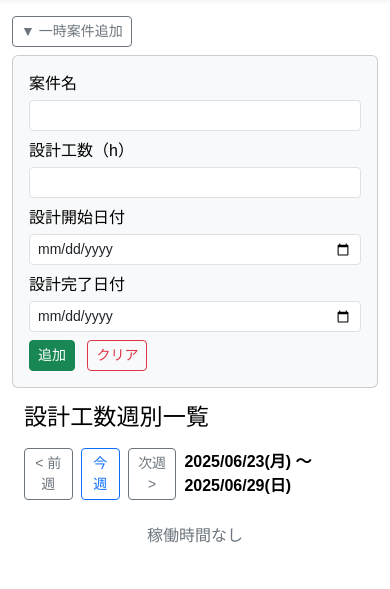
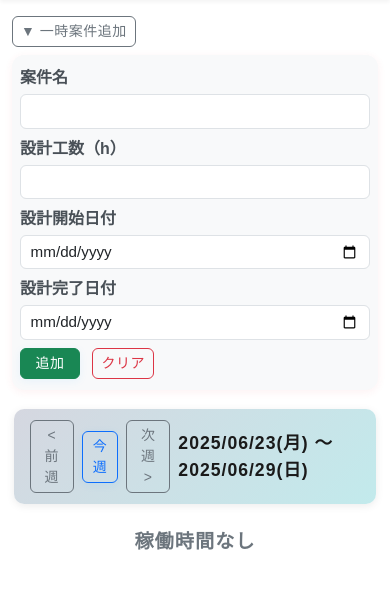
Before and after one commit to francisnguyenanh/QLDA_JEMS, a Flask app: page /design_hours_table in a window 390 px wide. Shown: the part 65-654 px from the top of the page. Run offline with Flask 3, Linux system fonts and the light colour scheme; the visitor is signed in with stand-in values (Sample User, id 1); data that the repository does not hold is empty; some libraries are stand-ins or nearby versions.

Commit message:
feat: Revamp design hours table styling with enhanced layout and responsive design

```diff
--- a/templates/design_hours_table.html
+++ b/templates/design_hours_table.html
@@ -3,21 +3,191 @@
 
 {% block content %}
 <style>
-    th.date-col, td.date-col, td, th {
+    <style>
+/* ====== TABLE CONTAINER & HEADER ====== */
+.container {
+    background: #f8f9fa;
+    border-radius: 12px;
+    box-shadow: 0 4px 16px rgba(0,0,0,0.10);
+    padding: 2rem 1.5rem 1.5rem 1.5rem;
+    margin-top: 2rem;
+    margin-bottom: 2rem;
+    max-width: 98vw;
+}
+
+h3.mb-3 {
+    text-align: center;
+    font-weight: 700;
+    letter-spacing: 1px;
+    color: #3a3a3a;
+    margin-bottom: 1.5rem !important;
+}
+
+/* ====== WEEK NAVIGATION ====== */
+.d-flex.align-items-center.mb-2.gap-2 {
+    background: linear-gradient(135deg, #d5d7e0 0%, #c2eaec 100%);
+    border-radius: 10px;
+    box-shadow: 0 2px 8px rgba(0,0,0,0.08);
+    padding: 0.7rem 1rem;
+    margin-bottom: 1.5rem !important;
+    align-items: center;
+}
+
+#week-range {
+    font-size: 1.1rem;
+    font-weight: 600;
+    color: #1a1a1a;
+    letter-spacing: 1px;
+}
+
+.btn-outline-secondary, .btn-outline-primary, .btn-success, .btn-outline-danger {
+    border-radius: 6px !important;
+    font-weight: 500;
+    letter-spacing: 0.5px;
+}
+
+.btn-outline-primary, .btn-success {
+    box-shadow: 0 2px 8px rgba(39,168,255,0.08);
+}
+
+/* ====== TEMP PROJECT FORM ====== */
+#temp-project-form .form-label {
+    font-weight: 600;
+    color: #495057;
+    margin-bottom: 0.2rem;
+}
+
+#temp-project-form input[type="text"],
+#temp-project-form input[type="number"],
+#temp-project-form input[type="date"] {
+    border-radius: 6px;
+    font-size: 0.95rem;
+    padding: 0.3rem 0.6rem;
+}
+
+#temp-project-form .btn {
+    min-width: 60px;
+}
+
+/* ====== TABLE STYLE ====== */
+.table {
+    background: #fff;
+    border-radius: 12px;
+    overflow: hidden;
+    box-shadow: 0 2px 12px rgba(0,0,0,0.07);
+    margin-bottom: 0;
+}
+
+.table thead tr {
+    background: #e9ecef;
+}
+
+.table th, .table td {
     text-align: center !important;
     vertical-align: middle !important;
+    font-size: 0.98rem;
+    padding: 0.5rem 0.3rem;
 }
-    th.date-col, td.date-col, td, th {
-        text-align: center !important;
-        vertical-align: middle !important;
+
+.table th {
+    font-weight: 700;
+    background: #e9ecef;
+    border-bottom: 2px solid #dee2e6;
 }
+
+.table tbody tr {
+    transition: background 0.2s;
+}
+
+.table tbody tr:hover {
+    background: #f3f7fa;
+}
+
+th.date-col, td.date-col {
+    min-width: 80px;
+    max-width: 110px;
+    font-size: 0.97rem;
+    background: #f8f9fa;
+    border-radius: 6px;
+    border: 1px solid #e0e0e0;
+    padding: 0.3rem 0.2rem;
+}
+
 .temp-project-name {
-        color: #d9534f !important; /* đỏ */
+    color: #d9534f !important;
     font-weight: bold;
+    background: #fff0f0 !important;
+    border-radius: 6px;
 }
+
 .temp-project-hour {
-        color: #d9534f !important; /* đỏ */
+    color: #d9534f !important;
     font-weight: bold;
+    background: #fff0f0 !important;
+    border-radius: 6px;
+}
+
+#no-hours-message {
+    font-size: 1.2rem;
+    color: #b0b0b0;
+    font-weight: 600;
+    letter-spacing: 1px;
+    margin: 2rem 0;
+}
+
+/* ====== CARD (FORM) ====== */
+.card {
+    border-radius: 12px;
+    box-shadow: 0 2px 8px rgba(220,53,69,0.07);
+    border: none;
+    background: #fff;
+}
+
+.card-body {
+    padding: 1.2rem 1.5rem;
+}
+
+/* ====== RESPONSIVE ====== */
+@media (max-width: 900px) {
+    .container {
+        padding: 1rem 0.2rem;
+    }
+    th.date-col, td.date-col {
+        min-width: 60px;
+        font-size: 0.93rem;
+    }
+    .table th, .table td {
+        font-size: 0.93rem;
+    }
+}
+@media (max-width: 600px) {
+    .container {
+        padding: 0.2rem 0.1rem;
+    }
+    .table th, .table td {
+        padding: 0.3rem 0.1rem;
+    }
+    .card-body {
+        padding: 0.7rem 0.5rem;
+    }
+}
+th.date-col {
+    background: linear-gradient(135deg, #b6e0fe 0%, #e0f7fa 100%) !important;
+    color: #1565c0 !important;
+    font-weight: 700;
+    border-radius: 8px 8px 0 0;
+    border: 1px solid #b6e0fe;
+    box-shadow: 0 2px 6px rgba(22, 101, 192, 0.06);
+}
+
+/* Nếu muốn tổng giờ (dòng 2) nổi bật hơn: */
+tr:nth-child(2) th.date-col {
+    background: linear-gradient(135deg, #ffe082 0%, #fffde7 100%) !important;
+    color: #b26a00 !important;
+    font-weight: 700;
+    border-radius: 0 0 8px 8px;
+    border-top: 1px solid #ffe082;
+    border-bottom: 2px solid #ffd54f;
 }
 </style>
 <div class="mb-3">
@@ -55,7 +225,6 @@
 </div>
 
 <div class="container">
-    <h3 class="mb-3">設計工数週別一覧</h3>
     <div class="d-flex align-items-center mb-2 gap-2">
         <button class="btn btn-outline-secondary btn-sm" id="prev-week">&lt; 前週</button>
         <button class="btn btn-outline-primary btn-sm" id="this-week">今週</button>
```
Lines whose indentation alone changed are shown as unchanged.
